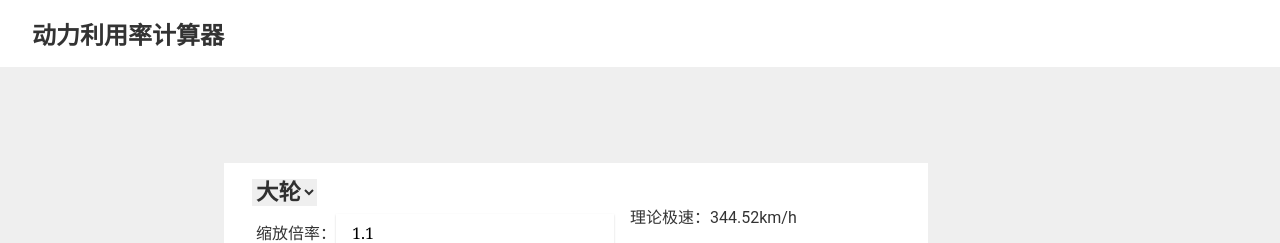
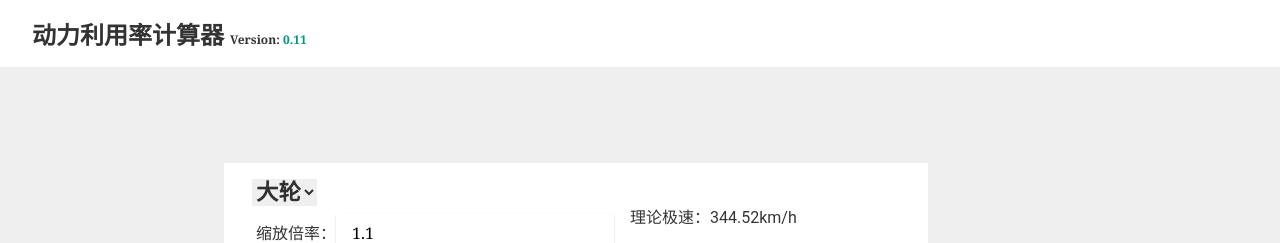
Before and after one commit to Sincerajn/sincerajn.github.io, a Jekyll site: the page bsg_tools.html, which Jekyll copies as it is, in a window 1280 px wide. Shown: the top 243 px of the page. Built offline with Jekyll 4.4.1, drawn with Linux system fonts in a browser that asks for light colours.

Commit message:
add version info

```diff
--- a/bsg_tools.html
+++ b/bsg_tools.html
@@ -33,6 +33,15 @@
 
     .theory-speed {
       margin-bottom: 0;
+    }
+
+    .version {
+      font-size: 12px;
+      margin-left: .5em;
+    }
+
+    #version-number {
+      color: #009688;
     }
 
     #efficiency-results {
@@ -73,7 +82,7 @@
 <body class="-lit">
   <lit-header class="">
     <lit-title>
-      动力利用率计算器
+      动力利用率计算器<span class="version">Version: <span id="version-number">0.11</span></span>
     </lit-title>
   </lit-header>
 
```
